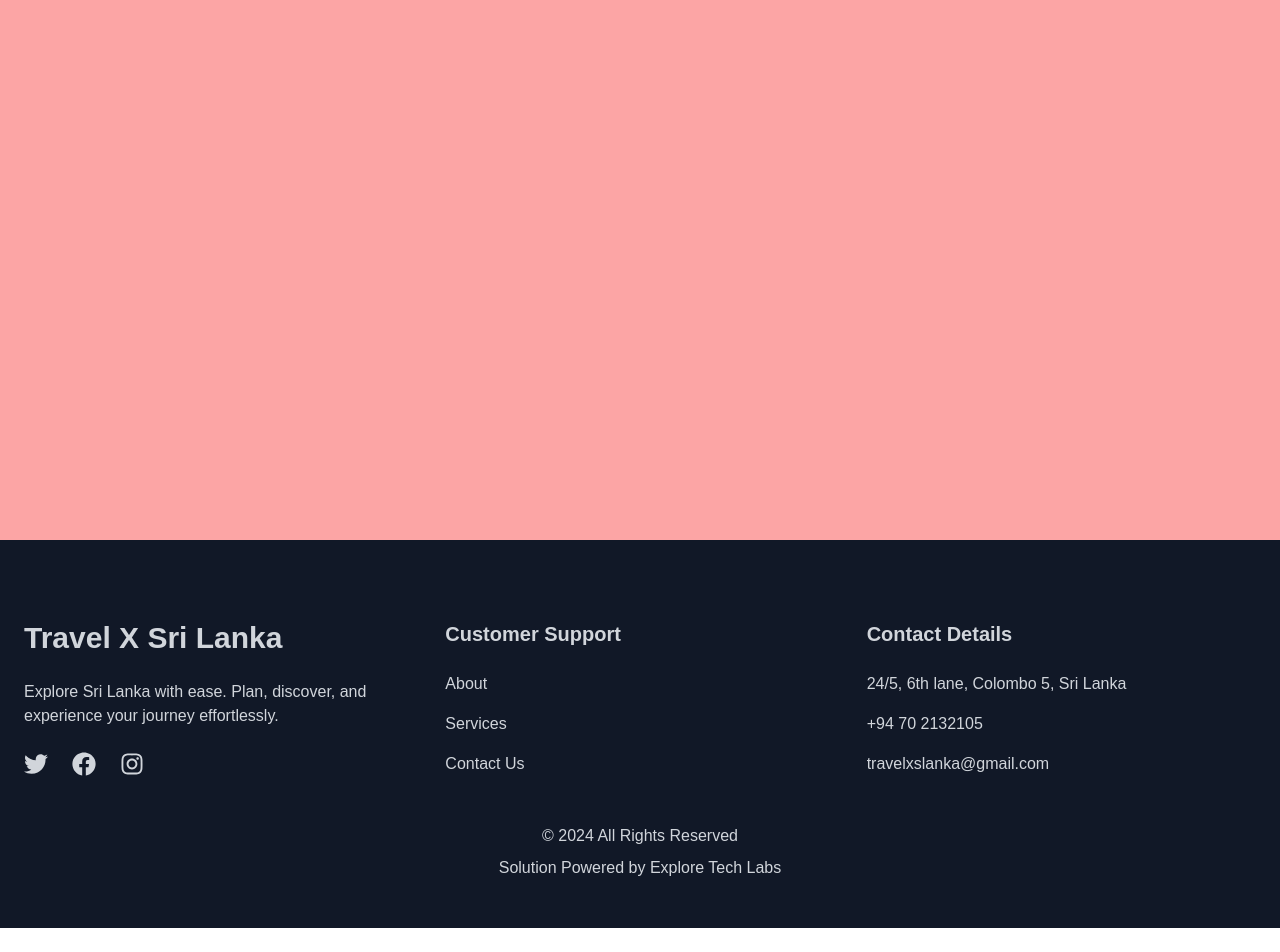
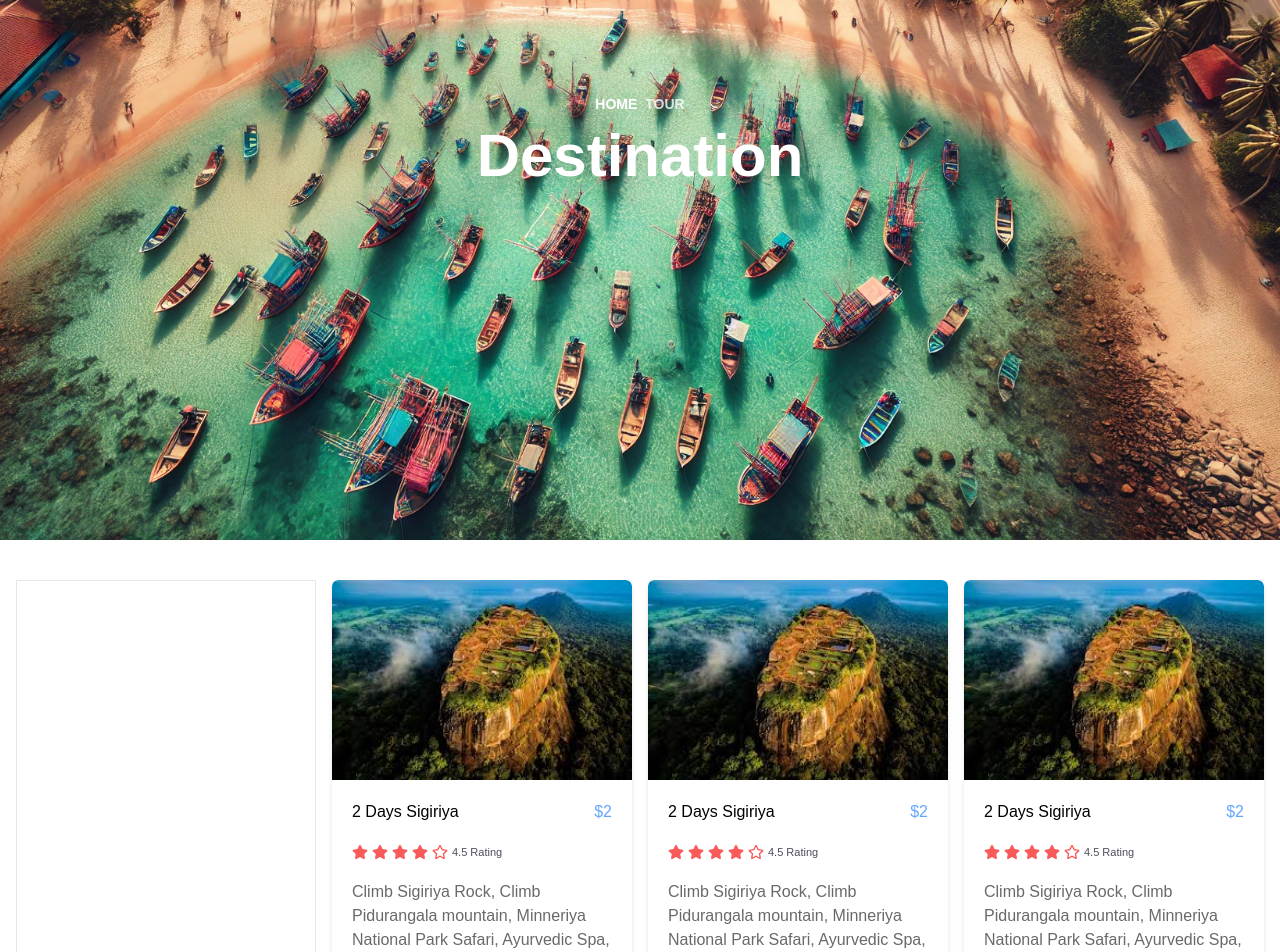
Before and after one commit to odwely-team-01/travelXlanka, a Next.js app: page /tour in a window 1280 px wide. Shown: the part 260-1212 px from the top of the page. Before the commit the page ends 1188 px from the top, so only its background shows below. Built offline with nearby package versions, Linux system fonts and the light colour scheme.

Commit message:
tour-page , main section-img, tour card made

```diff
--- /dev/null
+++ b/app/components/customComponents/tour/TourCard.tsx
@@ -0,0 +1,79 @@
+import Image from 'next/image';
+import React from 'react';
+import { FaRegStar, FaStar } from 'react-icons/fa';
+
+type Props = {
+  title: string;
+  price: number;
+  imageSrc: string;
+  rating: number;
+  description: string;
+  duration: string;
+  hashtags: string[];
+};
+
+const TourCard = (props: Props) => {
+  const { title, price, imageSrc, rating, description, duration, hashtags } = props;
+
+  const renderStars = () => {
+    const fullStars = Math.floor(rating);
+    const emptyStars = 5 - fullStars;
+
+    return (
+      <div className="flex items-center gap-1">
+        {[...Array(fullStars)].map((_, index) => (
+          <FaStar key={index} className="text-[#F85959]" />
+        ))}
+        {[...Array(emptyStars)].map((_, index) => (
+          <FaRegStar key={index} className="text-[#F85959]" />
+        ))}
+        <span className="text-[#4D4D5E] text-[11px]">{rating} Rating</span>
+      </div>
+    );
+  };
+
+  return (
+    <div className="flex flex-col gap-5 w-full rounded-md shadow-md">
+      <div className="flex items-center justify-center group overflow-hidden rounded-t-md duration-150 transition-all">
+        <Image
+          src={imageSrc}
+          alt={title}
+          width={1000}
+          height={1000}
+          className="w-full h-auto cursor-pointer rounded-t-md group-hover:scale-105"
+        />
+      </div>
+
+      <div className="flex flex-col w-full gap-5 px-5">
+        <div className="flex items-center justify-between font-medium md:text-base text-sm">
+          <span>{title}</span>
+          <span className="text-[#63A7FD]">${price}</span>
+        </div>
+
+        {renderStars()}
+
+        <div className="flex">
+          <span className="text-[#696969] md:text-base text-sm">{description}</span>
+        </div>
+
+        <span className="text-[#696969] md:text-base text-sm font-light">{duration}</span>
+
+        <hr className="bg-[#adacac] border-none h-[1.5px]" />
+
+        <div className="flex items-center justify-between mb-5">
+          <span className="text-[#696969] md:text-base text-sm font-light">
+            {hashtags.map((tag, index) => (
+              <span key={index}>#{tag} </span>
+            ))}
+          </span>
+
+          <button className="text-white hover:text-[#696969] bg-[#8BC34A] hover:bg-[#acff4d] transition duration-150 py-1 px-2 rounded-md">
+            Discover
+          </button>
+        </div>
+      </div>
+    </div>
+  );
+};
+
+export default TourCard;
--- a/app/globals.css
+++ b/app/globals.css
@@ -8,3 +8,12 @@
 html {
   font-family: 'Poppins', sans-serif;
 }
+
+
+.tour-bg{
+  background-image: url('../public/contact-us/bg_5.webp');
+  background-position: center;
+  background-size: cover;
+  background-repeat: no-repeat;
+  background-attachment: fixed;
+}
--- a/app/tour/page.tsx
+++ b/app/tour/page.tsx
@@ -1,7 +1,93 @@
+import Image from 'next/image';
+import Link from 'next/link';
 import React from 'react';
+import { FaRegStar } from 'react-icons/fa6';
+import { FaStar } from 'react-icons/fa';
+import TourCard from '../components/customComponents/tour/TourCard';
 
 function Tour() {
-  return <div className='bg-red-300 min-h-screen'>Tour</div>;
+  return (
+    <div className="flex flex-col">
+      {/* main secion with bg */}
+      <div className=" min-h-screen h-auto flex flex-col items-center justify-center tour-bg">
+        <div className="flex flex-col text-white gap-3">
+          <div className="flex items-center justify-center gap-2 ">
+            <Link className="text-xs md:text-sm font-bold" href={'/'}>
+              HOME
+            </Link>
+            <Link
+              className="text-xs md:text-sm font-bold opacity-80"
+              href={'/tour'}
+            >
+              TOUR
+            </Link>
+          </div>
+          <h1 className="font-poppins text-4xl md:text-5xl xl:text-6xl font-bold ">
+            Destination
+          </h1>
+        </div>
+      </div>
+
+      {/* description card section */}
+      <div className="grid grid-cols-1 lg:grid-cols-4 gap-4 my-10 px-4">
+        {/* left */}
+        <div className="w-full border">{/* form section here */}</div>
+
+        {/* right */}
+        <div className="lg:col-span-3 w-full   grid grid-cols-1 md:grid-cols-2 lg:grid-cols-3 gap-4">
+          {/* card sections here */}
+
+          <TourCard
+            title="2 Days Sigiriya"
+            price={2}
+            hashtags={['Sigiriya', 'Dambulla']}
+            duration="2 days 3 nights"
+            imageSrc="/tour/sigiriya.png"
+            rating={4.5}
+            description=" Climb Sigiriya Rock, Climb Pidurangala mountain, Minneriya
+                  National Park Safari, Ayurvedic Spa, Golden Temple in
+                  Dambulla, Pinnawala Elephant Orphanage"
+          />
+
+          <TourCard
+            title="2 Days Sigiriya"
+            price={2}
+            hashtags={['Sigiriya', 'Dambulla']}
+            duration="2 days 3 nights"
+            imageSrc="/tour/sigiriya.png"
+            rating={4.5}
+            description=" Climb Sigiriya Rock, Climb Pidurangala mountain, Minneriya
+                  National Park Safari, Ayurvedic Spa, Golden Temple in
+                  Dambulla, Pinnawala Elephant Orphanage"
+          />
+
+          <TourCard
+            title="2 Days Sigiriya"
+            price={2}
+            hashtags={['Sigiriya', 'Dambulla']}
+            duration="2 days 3 nights"
+            imageSrc="/tour/sigiriya.png"
+            rating={4.5}
+            description=" Climb Sigiriya Rock, Climb Pidurangala mountain, Minneriya
+                  National Park Safari, Ayurvedic Spa, Golden Temple in
+                  Dambulla, Pinnawala Elephant Orphanage"
+          />
+
+          <TourCard
+            title="2 Days Sigiriya"
+            price={2}
+            hashtags={['Sigiriya', 'Dambulla']}
+            duration="2 days 3 nights"
+            imageSrc="/tour/sigiriya.png"
+            rating={4.5}
+            description=" Climb Sigiriya Rock, Climb Pidurangala mountain, Minneriya
+                  National Park Safari, Ayurvedic Spa, Golden Temple in
+                  Dambulla, Pinnawala Elephant Orphanage"
+          />
+        </div>
+      </div>
+    </div>
+  );
 }
 
 export default Tour;
```
Also changed, not shown: public/tour/sigiriya.png (added).
